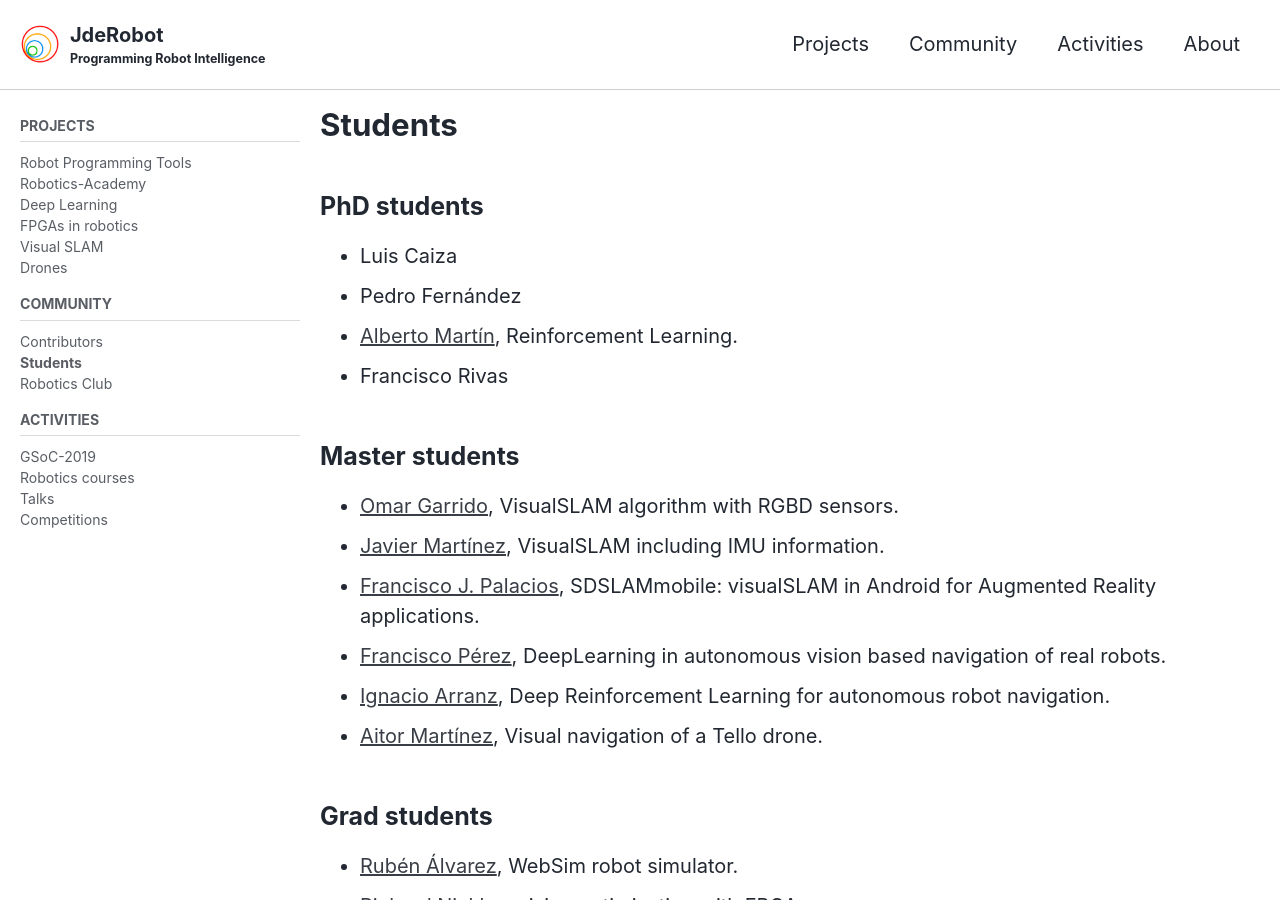
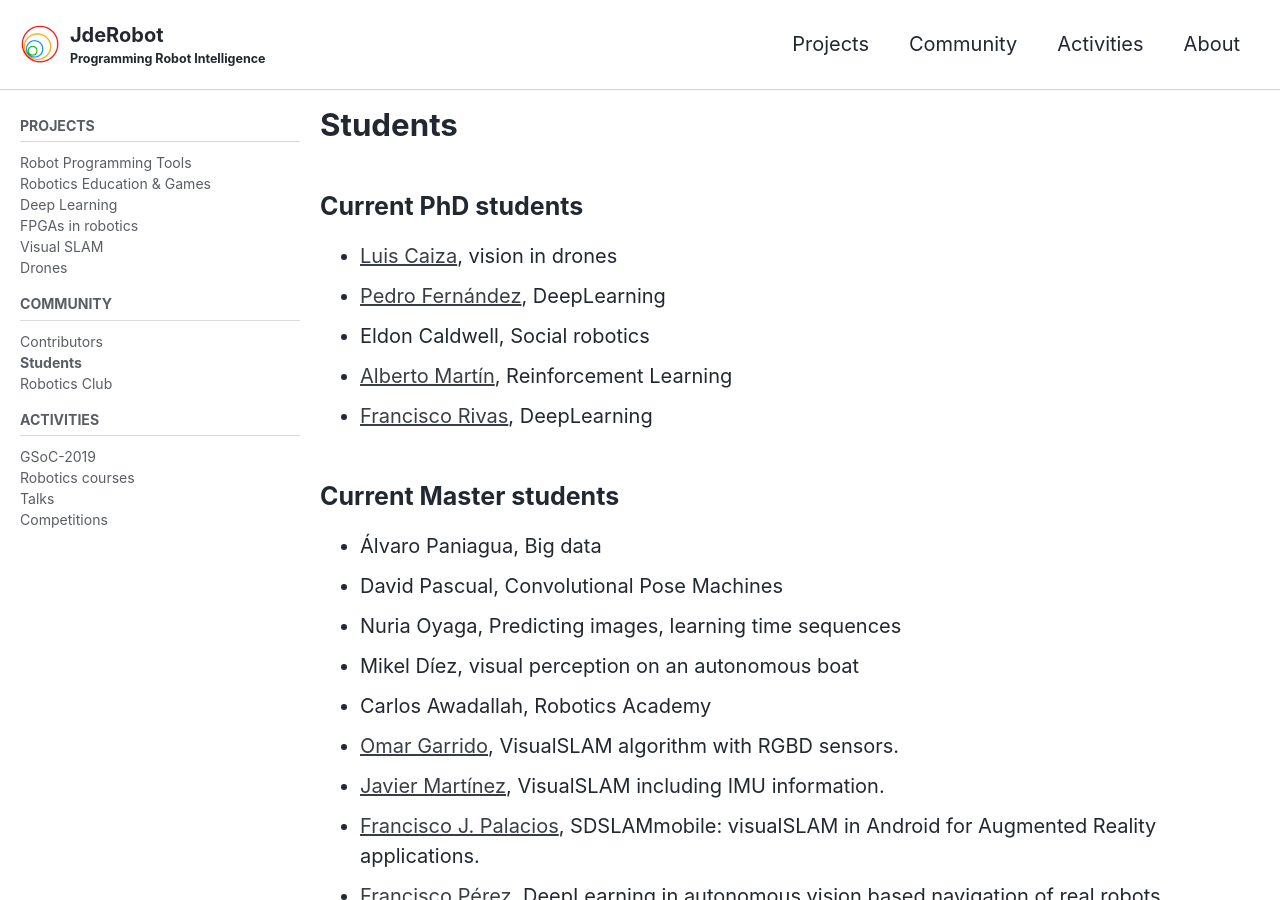
Before and after one commit to JdeRobot/jderobot.github.io, a Jekyll site: the page built from _pages/community/students.md, in a window 1280 px wide and 900 px high. Built offline with Jekyll 4.4.1, drawn with Linux system fonts in a browser that asks for light colours; cached includes are drawn as plain includes; nearby versions of some CDN libraries; some of the changed text lies outside the part shown.

Commit message:
Improved cover, new students, TOC in gsoc-2019

```diff
--- a/_data/navigation.yml
+++ b/_data/navigation.yml
@@ -17,8 +17,8 @@
     children:
       - title: "Robot Programming Tools"
         url: /projects/robots_programming_tools/
-      - title: "Robotics-Academy"
-        url: /projects/robotics_academy/
+      - title: "Robotics Education & Games"
+        url: /projects/robotics_education/
       - title: "Deep Learning"
         url: /projects/deep_learning/
       - title: "FPGAs in robotics"
--- a/_pages/community/students.md
+++ b/_pages/community/students.md
@@ -10,16 +10,23 @@
 classes: wide
 ---
 
-## PhD students
 
-  - Luis Caiza
-  - Pedro Fernández
-  - [Alberto Martín](https://roboticslaburjc.github.io/2019-phd-alberto-martin), Reinforcement Learning.
-  - Francisco Rivas
+## Current PhD students
+
+  - [Luis Caiza](https://github.com/RoboticsLabURJC/2018-phd-luis-caiza), vision in drones
+  - [Pedro Fernández](https://github.com/RoboticsLabURJC/2018-phd-pedro-fernandez), DeepLearning
+  - Eldon Caldwell, Social robotics
+  - [Alberto Martín](https://roboticslaburjc.github.io/2019-phd-alberto-martin), Reinforcement Learning
+  - [Francisco Rivas](https://github.com/RoboticsLabURJC/2017-phd-francisco-rivas), DeepLearning
 
 
-## Master students
+## Current Master students
 
+  - Álvaro Paniagua, Big data
+  - David Pascual, Convolutional Pose Machines
+  - Nuria Oyaga, Predicting images, learning time sequences
+  - Mikel Díez, visual perception on an autonomous boat
+  - Carlos Awadallah, Robotics Academy
   - [Omar Garrido](https://roboticslaburjc.github.io/2019-tfm-omar-garrido), VisualSLAM algorithm with RGBD sensors.
   - [Javier Martínez](https://roboticslaburjc.github.io/2018-tfm-javier-martinez), VisualSLAM including IMU information.
   - [Francisco J. Palacios](https://roboticslaburjc.github.io/2018-tfm-Francisco-Palacios), SDSLAMmobile: visualSLAM in Android for Augmented Reality applications.
@@ -29,13 +36,29 @@
 
 
 
-## Grad students
+
+## Current Grad students
+
+- [Ángel Perea](https://roboticslaburjc.github.io/2019-tfg-angel-perea/), robotics education with Kibotics
+- [Natalia Monforte](https://roboticslaburjc.github.io/2019-tfg-natalia-monforte), robotics education with Kibotics
+- [Pedro Arias](https://github.com/RoboticsLabURJC/2019-tfg-pedro-arias), ROSpilot project with drones
+- [Ana Cuevas](https://github.com/RoboticsLabURJC/2019-tfg-ana-cuevas), computer vision exercises in Unibotics
+- [Jorge Cruz](https://github.com/RoboticsLabURJC/2019-tfg-jorge-cruz), PiBot visual behaviors in Kibotics
+- [Eloy Navarro](https://github.com/RoboticsLabURJC/2018-tfg-eloy-navarro), drones4kids in Kibotics
+- [Rodrigo Pacheco](https://github.com/RoboticsLabURJC/2018-tfg-rodrigo-pacheco), Tello drones support in Kibotics
+- [Sergio Lorenzo](https://github.com/RoboticsLabURJC/2018-tfg-sergio-lorenzo), VisualCircuit robot programming tool in Python
+- [Eva García](https://github.com/RoboticsLabURJC/2017-tfg-eva_garcia), mbot support in Kibotics
+- [Rubén Álvarez](https://roboticslaburjc.github.io/2019-tfg-ruben-alvarez), WebSim robot simulator.
+- [Richard Nicklas](https://roboticslaburjc.github.io/2017-tfg-richard-nicklas), vision optimization with FPGAs
 
 
-- [Rubén Álvarez](https://roboticslaburjc.github.io/2019-tfg-ruben-alvarez), WebSim robot simulator.
-- [Richard Nicklas](https://roboticslaburjc.github.io/2017-tfg-richard-nicklas), vision optimization with FPGAs.
 
+&nbsp;
+&nbsp;
 
+***
+
+# Previous students
 
 ## 2019
 
```
Also changed, not shown: _pages/activities/gsoc/2019.md (+26 -24 lines), _pages/home.md (+28 -14 lines), _pages/projects/robotics_education/robotics_education.md (renamed from _pages/projects/robotics_academy/robotics_academy.md), assets/images/cover/github_social_button.png (added), assets/images/cover/twitter_social_button.png (added), assets/images/cover/youtube_social_button.png (added).
